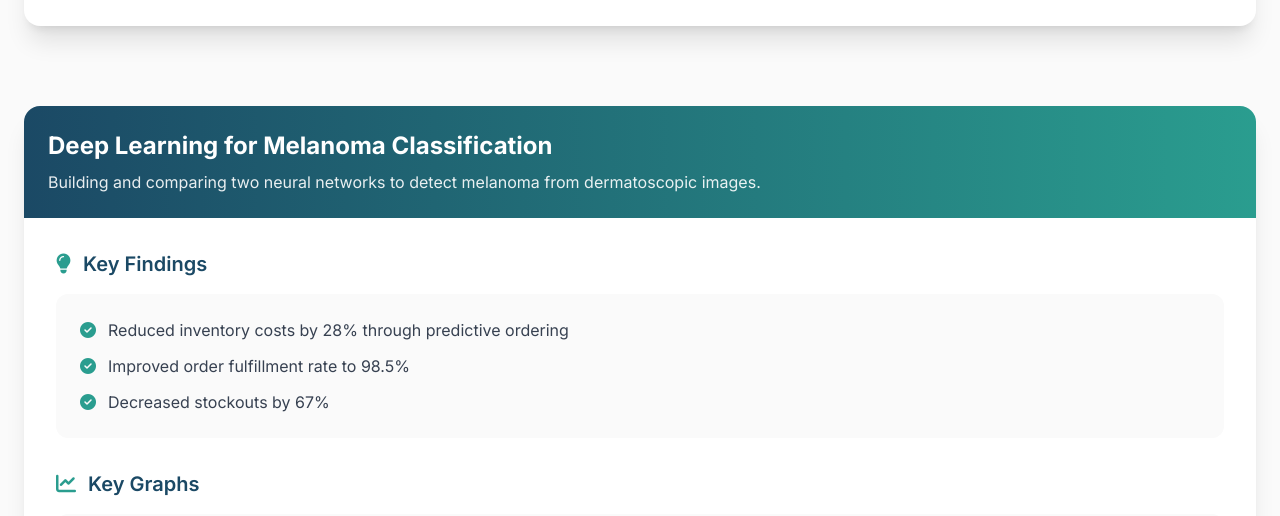
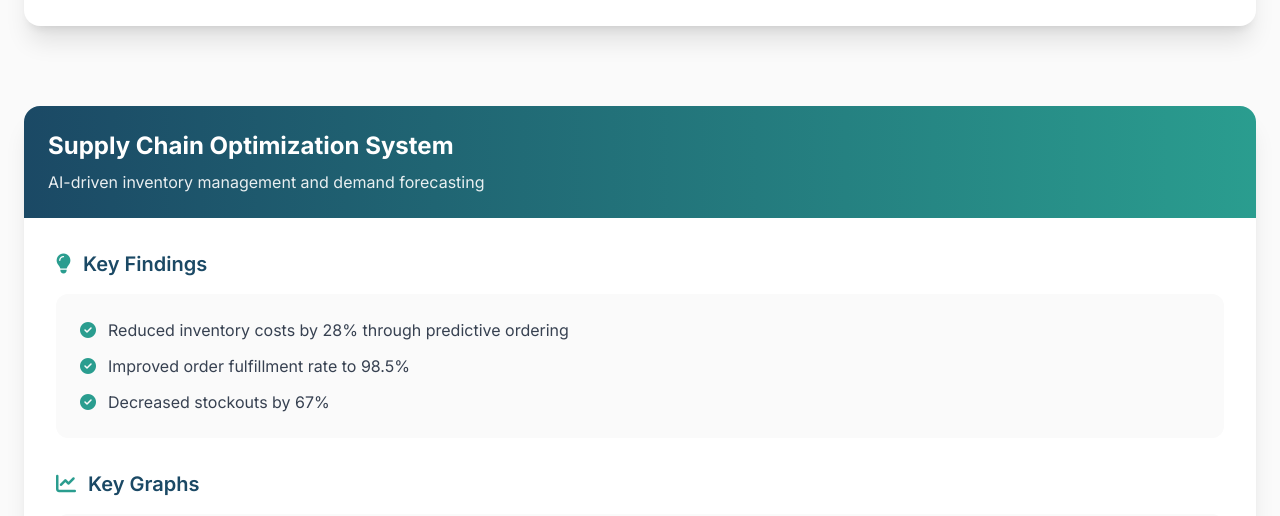
Before and after one commit to Philip-Irvine/philip-irvine.io, a website: page index.html in a window 1280 px wide. Shown: the part 6460-6976 px from the top of the page. Drawn offline with nearby package versions, Linux system fonts and the light colour scheme.

Commit message:
Replace project title and description in index.html

```diff
--- a/index.html
+++ b/index.html
@@ -1,7 +1,3 @@
-
-
-
-
 <!DOCTYPE html>
 <html lang="en">
 <head>
@@ -1342,8 +1338,8 @@ plt.show()
                 <div class="mb-20">
                     <div class="bg-white rounded-2xl shadow-xl overflow-hidden">
                         <div class="bg-gradient-to-r from-[#1B4965] to-[#2A9D8F] text-white p-6">
-                            <h3 class="text-2xl font-bold mb-2">Deep Learning for Melanoma Classification</h3>
-                            <p class="opacity-90">Building and comparing two neural networks to detect melanoma from dermatoscopic images.</p>
+                            <h3 class="text-2xl font-bold mb-2">Supply Chain Optimization System</h3>
+                            <p class="opacity-90">AI-driven inventory management and demand forecasting</p>
                         </div>
 
                         <div class="p-8">
```
